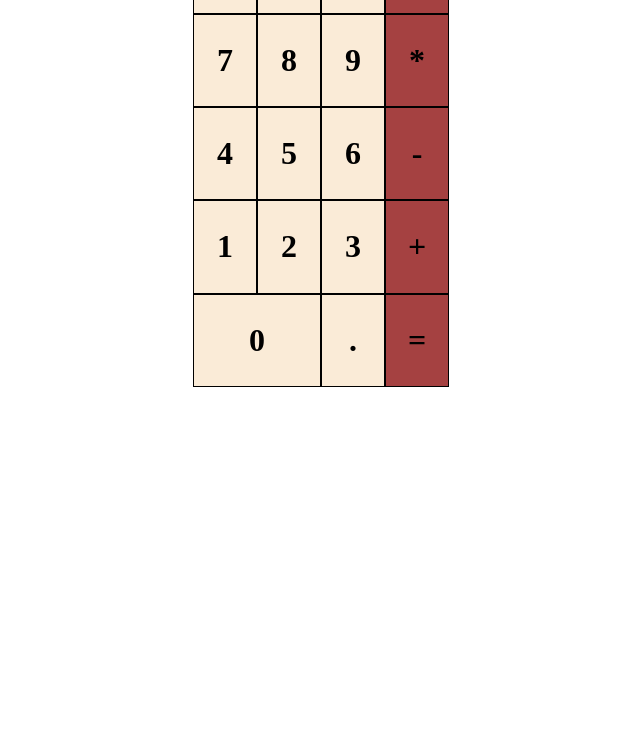
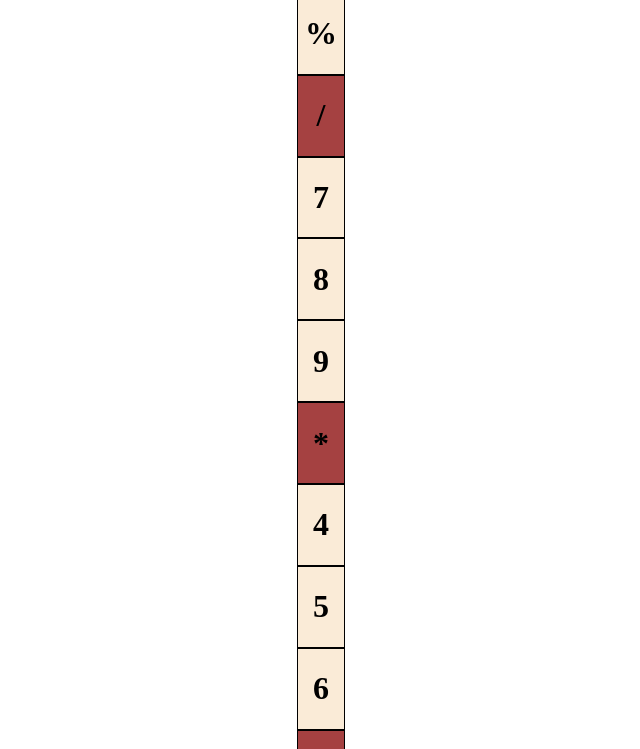
Before and after one commit to Lalit-kumar001/calculator, a plain HTML site: page index.html in a window 1280 px wide. Shown: the part 181-930 px from the top of the page, without its empty margins (319-959 px from the left). Before the commit the page ends 800 px from the top, so only its background shows below. Drawn offline with Linux system fonts and the light colour scheme.

Commit message:
Update style.css

```diff
--- a/style.css
+++ b/style.css
@@ -5,9 +5,9 @@
 }
 
  .container{
-    width: 20vw;
+/*     width: 20vw; */
     height: 70vh;
-    display: grid;
+    display: auto;
     grid-template-columns: 1fr 1fr 1fr 1fr;
     grid-template-rows: 1fr 1fr 1fr 1fr 1fr 1fr;
     background-color: black;
```
